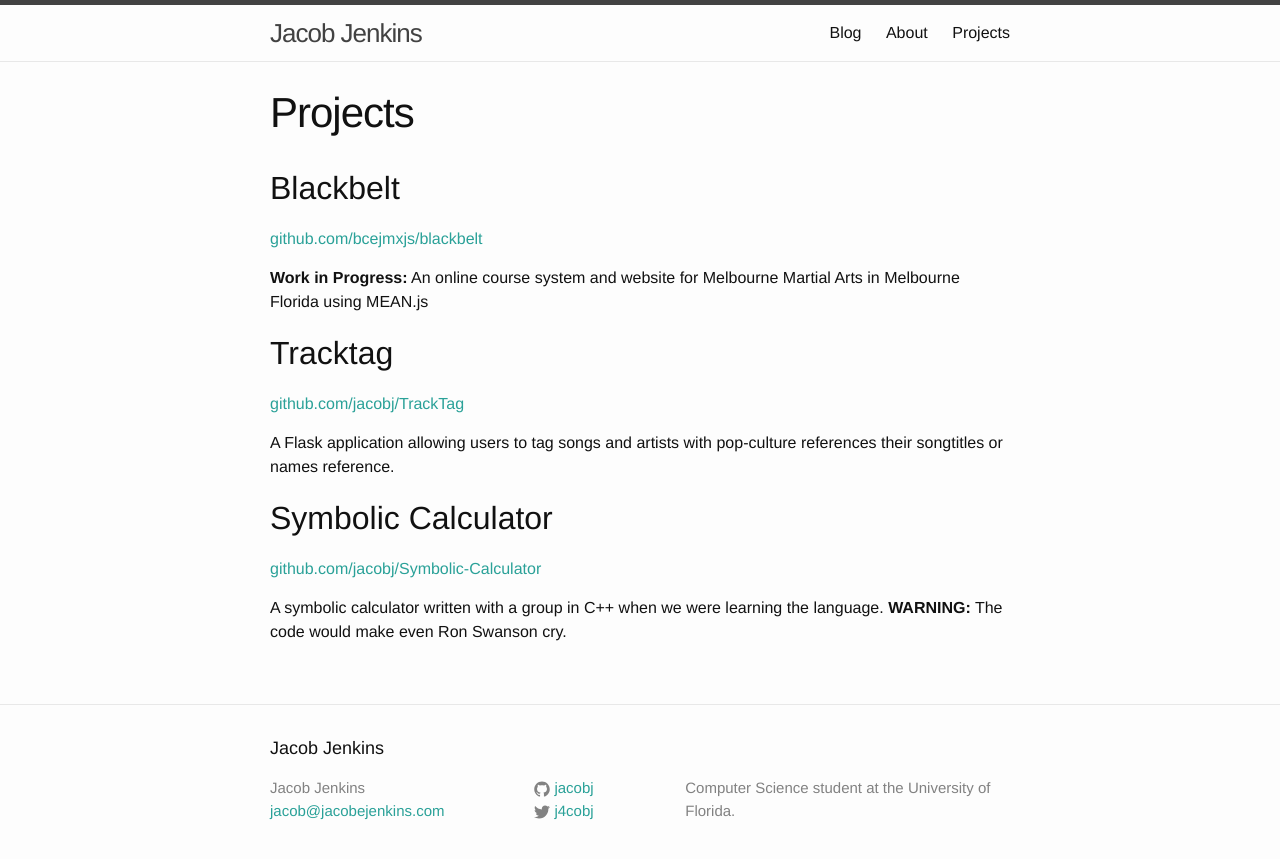
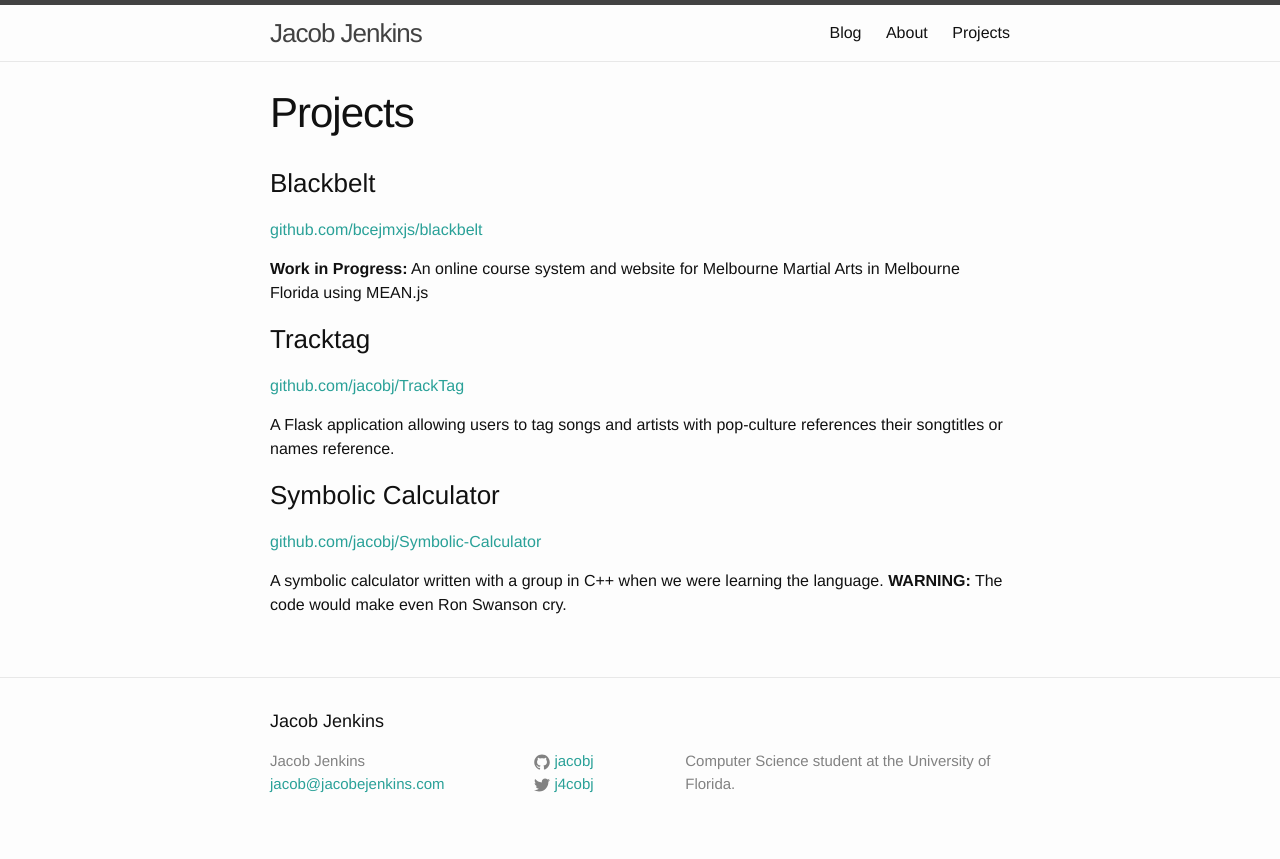
Before and after one commit to jacobj/jacobj.github.io, a Jekyll site: the page built from projects.md, in a window 1280 px wide. Shown: the top 859 px of the page. Built offline with Jekyll 4.4.1, drawn with Linux system fonts in a browser that asks for light colours.

Commit message:
Updated headings and added CV

```diff
--- a/projects.md
+++ b/projects.md
@@ -4,19 +4,19 @@ title: Projects
 permalink: /projects/
 ---
 
-## Blackbelt
+### Blackbelt
 [github.com/bcejmxjs/blackbelt](https://github.com/bcejmxjs/blackbelt)
 
 **Work in Progress:** An online course system and website for Melbourne Martial
   Arts in Melbourne Florida using MEAN.js
 
-## Tracktag
+### Tracktag
 [github.com/jacobj/TrackTag](https://github.com/jacobj/TrackTag)
 
 A Flask application allowing users to tag songs and artists with
 pop-culture references their songtitles or names reference.
 
-## Symbolic Calculator
+### Symbolic Calculator
 [github.com/jacobj/Symbolic-Calculator](https://github.com/jacobj/Symbolic-Calculator)
 
 A symbolic calculator written with a group in C++ when we were learning the
```
Also changed, not shown: index.md (+4 -2 lines), img/me.png (deleted), 1 other file.
